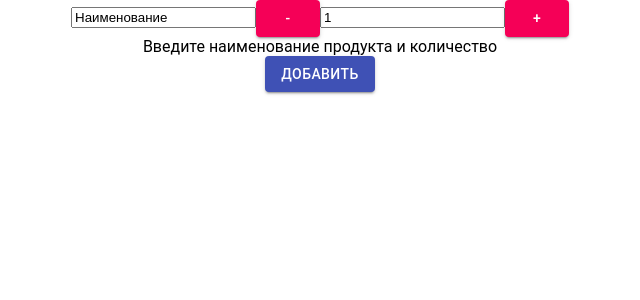
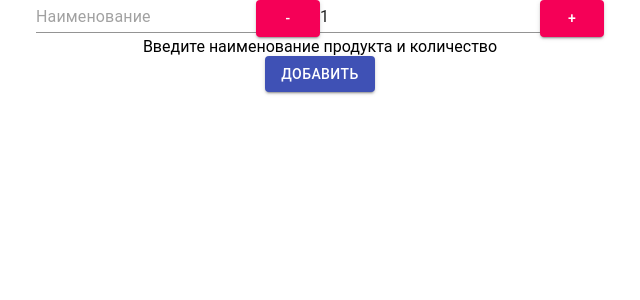
Before and after one commit to ValadzkoAliaksei/Cleverland_React, a React (Create React App) app: page / in a window 1280 px wide. Shown: the top 300 px of the page, without its empty margins (320-960 px from the left). Built offline with nearby package versions, Linux system fonts and the light colour scheme.

Commit message:
Список покупок - работает, но не красиво

```diff
--- a/src/App.js
+++ b/src/App.js
@@ -1,5 +1,6 @@
 import React from 'react';
 import Button from '@material-ui/core/Button';
+import Input from '@material-ui/core/Input';
 import './App.css';
 import List from './List';
 
@@ -8,58 +9,49 @@ class App extends React.Component {
     super(props);
     this.state = {
       products: [],
-      newProduct: {checkBox: false, product: 'Наименование', number: 1,}
+      product: '',
+      number: 1,
     }
-    this.lists = this.state.products.map(
-        prod => <List checked={prod.checkBox} product={prod.product} number={prod.number}/>
-      )
-
   }
   onMinusClick = () => {
     this.setState(prevState => ({
-      ...prevState,
-      newProduct: {
-        ...prevState.newProduct,
-        number: prevState.newProduct.number - 1
-      }
+       number: prevState.number - 1
     }))
   }
 
   onPlusClick = () => {
     this.setState(prevState => ({
-      ...prevState,
-      newProduct: {
-        ...prevState.newProduct,
-        number: prevState.newProduct.number + 1
-      }
+        number: prevState.number + 1
     }))
   }
 
   onChange = (event) => {
     let productChange = event.target.value;
-    this.setState(prevState => ({
-      ...prevState,
-      newProduct: {
-        ...prevState.newProduct,
+    this.setState({
         product: productChange,
-      }
-    }))
+    })
   }
 
   onAdd = () => {
-    this.setState({
-      products: [ ...this.state.products, this.state.newProduct
-    ]})
+    this.setState(prevState => ({
+      products: [ ...prevState.products, {
+          product: prevState.product,
+         number: prevState.number
+     }],
+      product: '',
+      number: 1
+   }))
   }
   render() {
     return (
       <div className="App">
-        <input
+        <Input
           type='text'
-          value={this.state.newProduct.product}
+          value={this.state.product}
           onChange={ this.onChange }
+          placeholder='Наименование'
           >
-        </input>
+        </Input>
         <Button
           variant="contained"
           color="secondary"
@@ -68,11 +60,12 @@ class App extends React.Component {
           >
             -
         </Button>
-        <input
+        <Input
           type='text'
-          value={this.state.newProduct.number}
+          value={this.state.number}
+          placeholder='1'
           >
-        </input>
+        </Input>
         <Button
           variant="contained"
           color="secondary"
@@ -91,8 +84,7 @@ class App extends React.Component {
             Добавить
         </Button>
         <br></br>
-        {this.lists}
-      </div>
+        { this.state.products.map(item => (<List product={item.product} number={item.number} />)) }      </div>
     );
   }
 }
--- a/src/List.js
+++ b/src/List.js
@@ -8,7 +8,7 @@ class List extends React.Component {
   constructor(props) {
     super(props);
     this.state = {
-     checked: this.props.checked,
+     checked: '',
     }
   }
 
```
